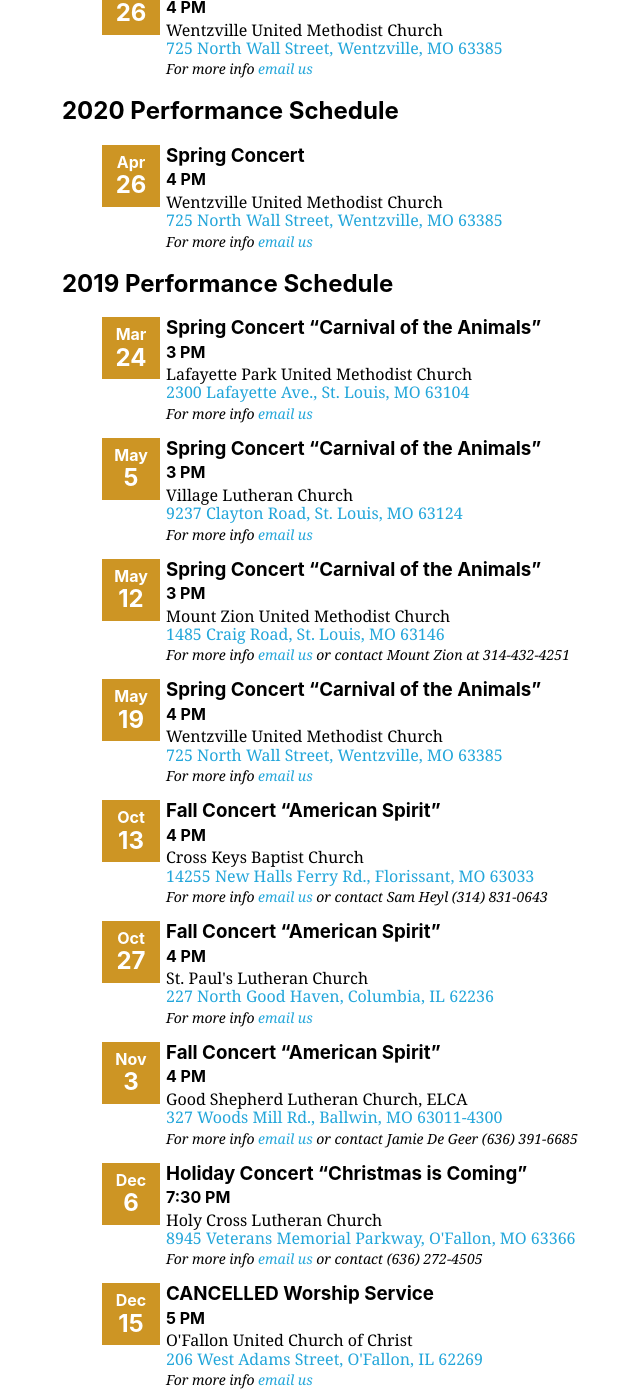
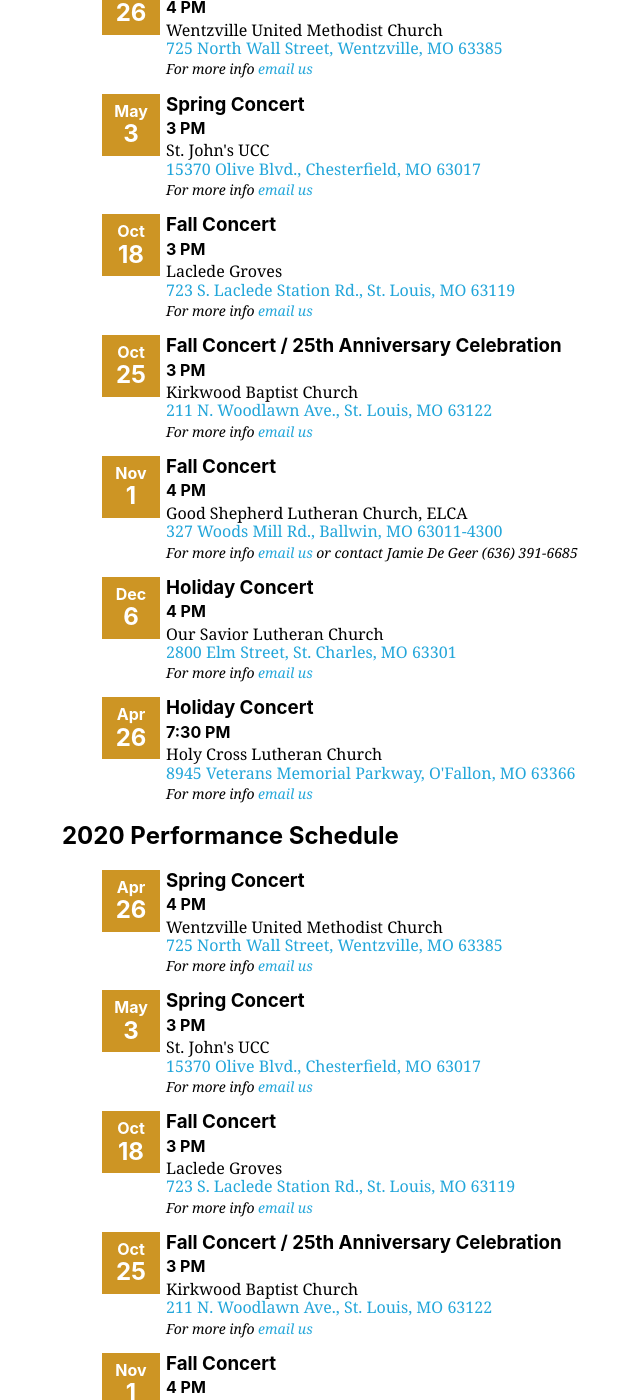
Before and after one commit to GatewayRingers/GatewayRingers.github.io, a Jekyll site: the page built from events.html, in a window 1280 px wide and 1400 px high, scrolled down 438 px. Shown: the whole window, without its empty margins (74-714 px from the left). Built offline with Jekyll 4.4.1, drawn with Linux system fonts in a browser that asks for light colours; nearby versions of some CDN libraries; some of the changed text lies outside the part shown.

Commit message:
Update events.yml

```diff
--- a/_data/events.yml
+++ b/_data/events.yml
@@ -5,8 +5,51 @@
       time: 4 PM
       location: Wentzville United Methodist Church
       address: 725 North Wall Street, Wentzville, MO 63385
-      href: https://www.google.com/maps/place/725+Wall+St,+Wentzville,+MO+63385/data=!4m2!3m1!1s0x87dec6208e083619:0xd52312032489a48?sa=X&ved=2ahUKEwixm9nNoszkAhVKRK0KHac2A18Q8gEwAHoECBsQAQ
-      contact:
+      href: https://www.google.com/maps/place/725+Wall+St,+Wentzville,+MO+63385/@38.8185159,-90.8603867,15z/data=!3m1!4b1!4m5!3m4!1s0x87dec6208e083619:0xd52312032489a48!8m2!3d38.8185162!4d-90.8516534
+      contact:
+    - date: 2020-05-03
+      name: Spring Concert
+      time: 3 PM
+      location: St. John's UCC
+      address: 15370 Olive Blvd., Chesterfield, MO 63017
+      href: https://www.google.com/maps/place/15370+Olive+Blvd,+Chesterfield,+MO+63017/@38.6588294,-90.5573403,15z/data=!3m1!4b1!4m5!3m4!1s0x87df2b36cfff0a09:0xc49cf08ee9f0d543!8m2!3d38.6588297!4d-90.548607
+      contact:
+    - date: 2020-10-18
+      name: Fall Concert
+      time: 3 PM
+      location: Laclede Groves
+      address: 723 S. Laclede Station Rd., St. Louis, MO 63119
+      href: https://www.google.com/maps/place/723+S+Laclede+Station+Rd,+St.+Louis,+MO+63119/@38.5756813,-90.3502585,15z/data=!3m1!4b1!4m5!3m4!1s0x87d8cbd3d9d71ead:0x929a644a0fa4cd0a!8m2!3d38.5756816!4d-90.3415252
+      contact:
+    - date: 2020-10-25
+      name: Fall Concert / 25th Anniversary Celebration
+      time: 3 PM
+      location: Kirkwood Baptist Church
+      address: 211 N. Woodlawn Ave., St. Louis, MO 63122
+      href: https://www.google.com/maps/place/211+N+Woodlawn+Ave,+Kirkwood,+MO+63122/@38.582668,-90.4000427,17z/data=!3m1!4b1!4m5!3m4!1s0x87d8cc3c728c4811:0xe864d014767aba2e!8m2!3d38.582668!4d-90.397854
+      contact:
+    - date: 2020-11-01
+      name: Fall Concert
+      time: 4 PM
+      location: Good Shepherd Lutheran Church, ELCA
+      address: 327 Woods Mill Rd., Ballwin, MO 63011-4300
+      href: https://www.google.com/maps/place/327+Woods+Mill+Rd,+Ballwin,+MO+63011/@38.5990364,-90.5119573,17z/data=!3m1!4b1!4m5!3m4!1s0x87d8d397746fe3c5:0x19a41d977648678b!8m2!3d38.5989491!4d-90.509812
+      contact: Jamie De Geer (636) 391-6685
+    - date: 2020-12-06
+      name: Holiday Concert
+      time: 4 PM
+      location: Our Savior Lutheran Church
+      address: 2800 Elm Street, St. Charles, MO 63301
+      href: https://www.google.com/maps/place/2800+Elm+St,+St+Charles,+MO+63301/@38.7999811,-90.5110303,15z/data=!3m1!4b1!4m5!3m4!1s0x87df2f6b6045c199:0xa4b04938f8233153!8m2!3d38.7999814!4d-90.502297
+      contact:
+    - date: 2020-04-26
+      name: Holiday Concert
+      time: 7:30 PM
+      location: Holy Cross Lutheran Church
+      address: 8945 Veterans Memorial Parkway, O'Fallon, MO 63366
+      href: https://www.google.com/maps/place/8945+Veterans+Memorial+Pkwy,+O'Fallon,+MO+63366/data=!4m2!3m1!1s0x87ded08c70cc4df7:0x59bdcc014e45c6ff?sa=X&ved=2ahUKEwip9rf39t7cAhXJmOAKHeweBQcQ8gEwAHoECAEQAQ
+      contact:
+
 - year: 2019
   concerts:
     - date: 2019-03-24
```
